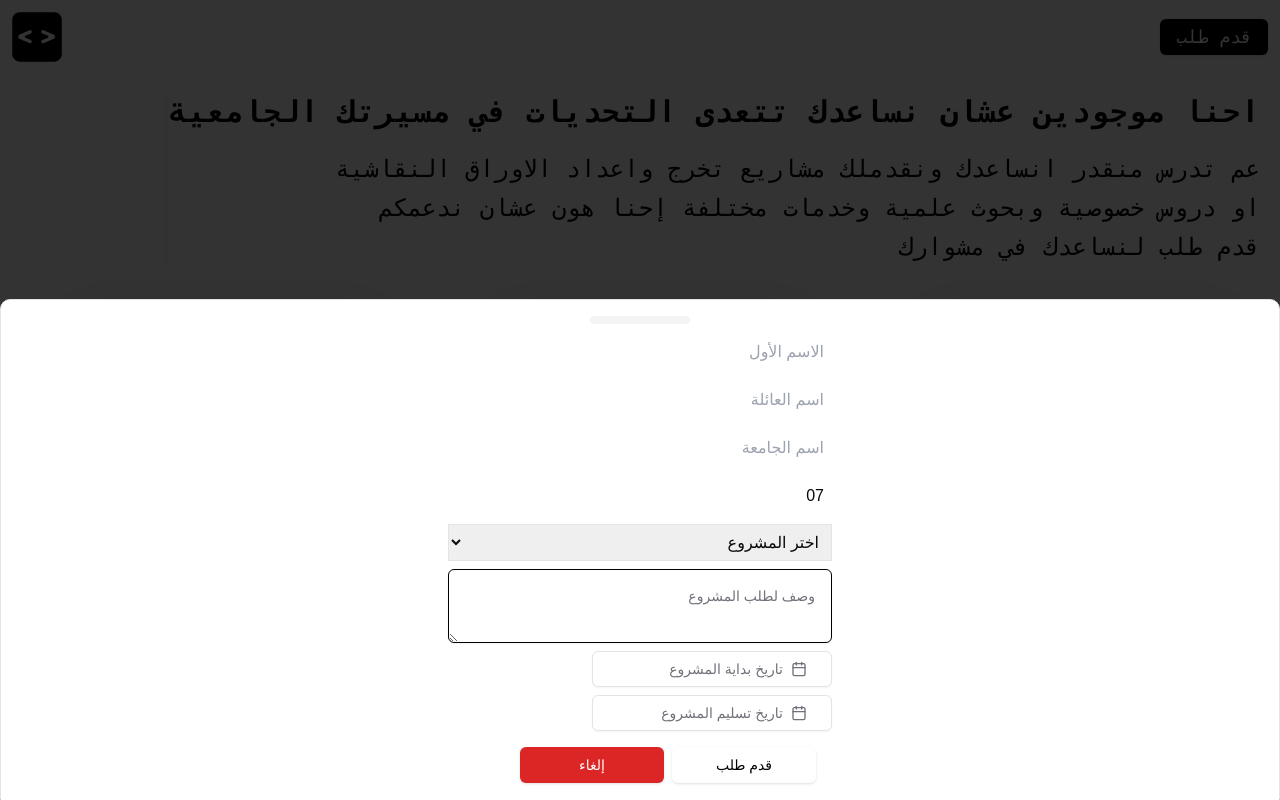
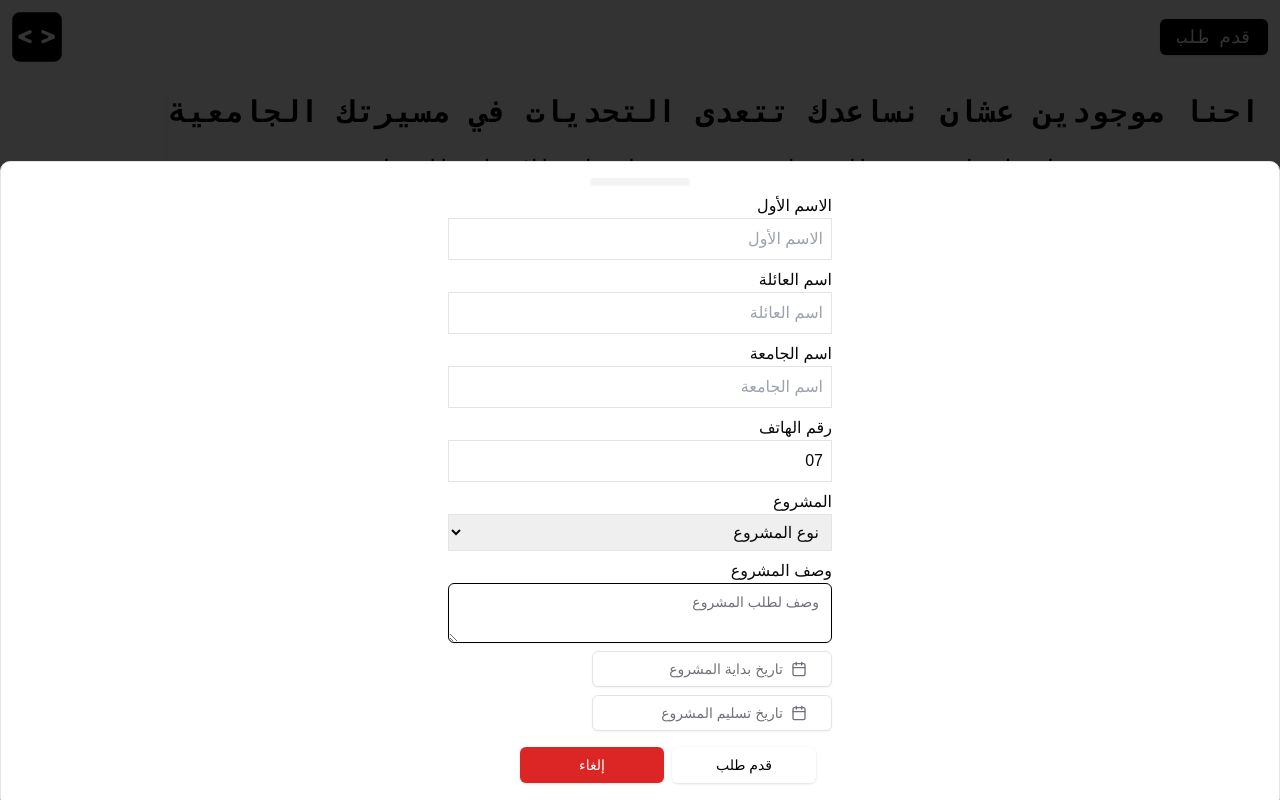
Before and after one commit to Zaidsaadedin1/codeMasters, a Next.js app: page / in a window 1280 px wide. Both pictures are taken after a click on the button "قدم طلب". Built offline with nearby package versions, Linux system fonts and the light colour scheme.

Commit message:
fixed form style and errors logic

```diff
--- a/src/components/BookNowModal/BookNowModal.tsx
+++ b/src/components/BookNowModal/BookNowModal.tsx
@@ -1,5 +1,5 @@
 import * as React from "react";
-import { useState } from "react";
+import { useEffect, useState } from "react";
 import { addDays, format } from "date-fns";
 import { Calendar as CalendarIcon } from "lucide-react";
 import { cn } from "@/lib/utils";
@@ -33,8 +33,6 @@ import {
 } from "../ui/select";
 import { useAlertData } from "@/Contexts/AlertData";
 import { useAlertModal } from "@/Contexts/AlertContext";
-import { ToastContainer, toast } from "react-toastify";
-import "react-toastify/dist/ReactToastify.css";
 import { CardData, useCardsContext } from "@/Contexts/CardsContext ";
 
 function BookNowModal() {
@@ -57,12 +55,23 @@ function BookNowModal() {
     deadLineDate: "",
   });
   const { openBookNowModal, setOpenBookNowModal } = useBookNowModal();
-  const { alertData, setAlertData } = useAlertData();
+  const { setAlertData } = useAlertData();
   const { setAlertModal } = useAlertModal();
   const { cards } = useCardsContext();
 
-  const handleSubmit = async () => {
-    const newErrors = {
+  const resetForm = () => {
+    setFirstName("");
+    setLastName("");
+    setUniversity("");
+    setMajor("");
+    setPhoneNumber("");
+    setDescription("");
+    setStartAtDate(undefined);
+    setDeadLineDate(undefined);
+    setErrors(Errors);
+  };
+
+  const Errors = {
     firstName: "",
     lastName: "",
     university: "",
@@ -72,44 +81,81 @@ function BookNowModal() {
     startAtDate: "",
     deadLineDate: "",
   };
-
+  const setError = () => {
     if (!firstName) {
-      newErrors.firstName = "يرجى إدخال الاسم الأول.";
+      Errors.firstName = "يرجى إدخال الاسم الأول.";
+      return false;
+    } else {
+      Errors.firstName = "";
     }
-
     if (!lastName) {
-      newErrors.lastName = "يرجى إدخال اسم العائلة.";
+      Errors.lastName = "يرجى إدخال اسم العائلة.";
+      return false;
+    } else {
+      Errors.lastName = "";
     }
-
     if (!university) {
-      newErrors.university = "يرجى إدخال اسم الجامعة.";
-    }
-
-    if (!major) {
-      newErrors.major = "يرجى اختيار التخصص.";
+      Errors.university = "يرجى إدخال اسم الجامعة.";
+      return false;
+    } else {
+      Errors.university = "";
     }
 
     if (!phoneNumber) {
-      newErrors.phoneNumber = "يرجى ادخال رقم الهاتف";
+      Errors.phoneNumber = "يرجى ادخال رقم الهاتف";
+      return false;
     } else if (phoneNumber.length < 3) {
-      newErrors.phoneNumber = "يرجى ادخال رقم الهاتف";
+      Errors.phoneNumber = "يرجى ادخال رقم الهاتف";
+      return false;
     } else if (isNaN(parseInt(phoneNumber)) || phoneNumber.length > 10) {
-      newErrors.phoneNumber = "يرجى ادخال رقم الهاتف  وان يكون من 10 خانات";
+      Errors.phoneNumber = "يرجى ادخال رقم الهاتف  وان يكون من 10 خانات";
+      return false;
+    } else {
+      Errors.phoneNumber = "";
     }
+    if (!major) {
+      Errors.major = "يرجى اختيار التخصص.";
+      return false;
+    } else {
+      Errors.major = "";
+    }
+    if (!description) {
+      Errors.description = "يرجى إدخال وصف.";
+      return false;
+    } else {
+      Errors.description = "";
+    }
+    if (!startAtDate) {
+      Errors.startAtDate = "يرجى اختيار تاريخ البدء.";
+      return false;
+    } else {
+      Errors.startAtDate = "";
+    }
+    if (!deadLineDate) {
+      Errors.deadLineDate = "يرجى اختيار تاريخ الموعد النهائي.";
+      return false;
+    } else {
+      Errors.deadLineDate = "";
+    }
+    return true;
+  };
 
-    if (!description) {
-      newErrors.description = "يرجى إدخال وصف.";
-    }
+  useEffect(() => {
+    setError();
+  }, [
+    deadLineDate,
+    startAtDate,
+    description,
+    phoneNumber,
+    major,
+    university,
+    lastName,
+    firstName,
+  ]);
 
-    if (!startAtDate) {
-      newErrors.startAtDate = "يرجى اختيار تاريخ البدء.";
-    }
-
-    if (!deadLineDate) {
-      newErrors.deadLineDate = "يرجى اختيار تاريخ الموعد النهائي.";
-    }
-
-    if (Object.values(newErrors).every((error) => !error)) {
+  const handleSubmit = async () => {
+    const checkInputs = setError();
+    if (checkInputs) {
       const newOrder: CreateOrder = {
         firstName,
         lastName,
@@ -131,6 +177,7 @@ function BookNowModal() {
             status: 200,
           });
           setAlertModal(true);
+          resetForm();
         } else {
           setOpenBookNowModal(false);
           setAlertData({
@@ -150,18 +197,8 @@ function BookNowModal() {
         });
         setAlertModal(true);
       }
-
-      setFirstName("");
-      setLastName("");
-      setUniversity("");
-      setMajor("");
-      setPhoneNumber("");
-      setDescription("");
-      setStartAtDate(undefined);
-      setDeadLineDate(undefined);
-      setErrors(newErrors);
     } else {
-      setErrors(newErrors);
+      setErrors(Errors);
     }
   };
 
@@ -169,63 +206,89 @@ function BookNowModal() {
     <Drawer open={openBookNowModal}>
       <DrawerContent>
         <div className="mx-auto w-full max-w-sm flex flex-col">
+          <span dir="rtl" className="mt-2 text-2 p-0">
+            الاسم الأول
+          </span>
           <input
             name="firstName"
             value={firstName}
-            onChange={(e) => setFirstName(e.target.value)}
+            onChange={(e) => {
+              setFirstName(e.target.value);
+            }}
             placeholder="الاسم الأول"
             dir="rtl"
-            className="mt-2 p-2"
+            className={`p-2 border ${
+              errors.firstName ? "border-red-500" : "border"
+            } radius-25 `}
           />
           <span dir="rtl" className="text-red-500 text-xs">
             {errors.firstName}
           </span>
 
+          <span dir="rtl" className="mt-2 text-s p-0">
+            اسم العائلة
+          </span>
           <input
             name="lastName"
             value={lastName}
             onChange={(e) => setLastName(e.target.value)}
             placeholder="اسم العائلة"
             dir="rtl"
-            className="mt-2 p-2"
+            className={`p-2 border ${
+              errors.lastName ? "border-red-500" : "border"
+            } radius-25 `}
           />
           <span dir="rtl" className="text-red-500 text-xs">
             {errors.lastName}
           </span>
 
+          <span dir="rtl" className="mt-2 text-s p-0">
+            اسم الجامعة
+          </span>
           <input
             name="university"
             value={university}
             onChange={(e) => setUniversity(e.target.value)}
             placeholder="اسم الجامعة"
             dir="rtl"
-            className="mt-2 p-2"
+            className={`p-2 border ${
+              errors.university ? "border-red-500" : "border"
+            } radius-25 `}
           />
           <span dir="rtl" className="text-red-500 text-xs">
             {errors.university}
           </span>
 
+          <span dir="rtl" className="mt-2 p-0 text-s">
+            رقم الهاتف
+          </span>
           <input
             name="phoneNumber"
             value={phoneNumber}
             onChange={(e) => setPhoneNumber(e.target.value)}
             placeholder="رقم الهاتف"
             dir="rtl"
-            className="mt-2 p-2"
+            className={`p-2 border ${
+              errors.phoneNumber ? "border-red-500" : "border"
+            } radius-25 `}
           />
           <span dir="rtl" className="text-red-500 text-xs">
             {errors.phoneNumber}
           </span>
 
+          <span dir="rtl" className="mt-2 p-0 text-s">
+            المشروع
+          </span>
           <select
-            className="flex justify-end border border-1 mt-2 p-2"
+            className={`flex justify-end border border-1 p-2 ${
+              errors.major ? "border-red-500" : "border"
+            }`}
             name="major"
             value={major}
             onChange={(e) => setMajor(e.target.value)}
             dir="rtl"
           >
-            {" "}
-            <option value="">اختر المشروع</option>
+            <option value="">نوع المشروع</option>
             {cards.map((card: CardData, index: number) => (
               <option key={index} value={card.text}>
                 {card.text}
@@ -237,14 +300,19 @@ function BookNowModal() {
             {errors.major}
           </span>
 
+          <span dir="rtl" className="mt-2 p-0 text-s">
+            وصف المشروع
+          </span>
           <Textarea
             name="description"
             value={description}
             onChange={(e) => setDescription(e.target.value)}
             placeholder="وصف لطلب المشروع"
             dir="rtl"
-            className="mt-2  p-4 border border-black flex items-center"
-          ></Textarea>
+            className={`border border-black flex items-center ${
+              errors.description ? "border-red-500" : "border"
+            }`}
+          />
           <span dir="rtl" className="text-red-500 text-xs">
             {errors.description}
           </span>
--- a/src/components/HomePage/Homepage.tsx
+++ b/src/components/HomePage/Homepage.tsx
@@ -99,9 +99,9 @@ function Homepage() {
         <header className="">
           <ListOfCards />
         </header>
-        <footer className="flex flex-row justify-around bg-white items-center p-3 flex-wrap">
+        <footer className="flex flex-row justify-around bg-white items-center p-2  flex-wrap  ">
           <a
-            className="flex flex-row justify-center text-black items-center font-mono m-2"
+            className="flex flex-row justify-center text-black items-center font-mono m-2 "
             href="https://www.instagram.com/codemastersjo/"
           >
             <IoLogoInstagram />
```
Lines whose indentation alone changed are shown as unchanged.
